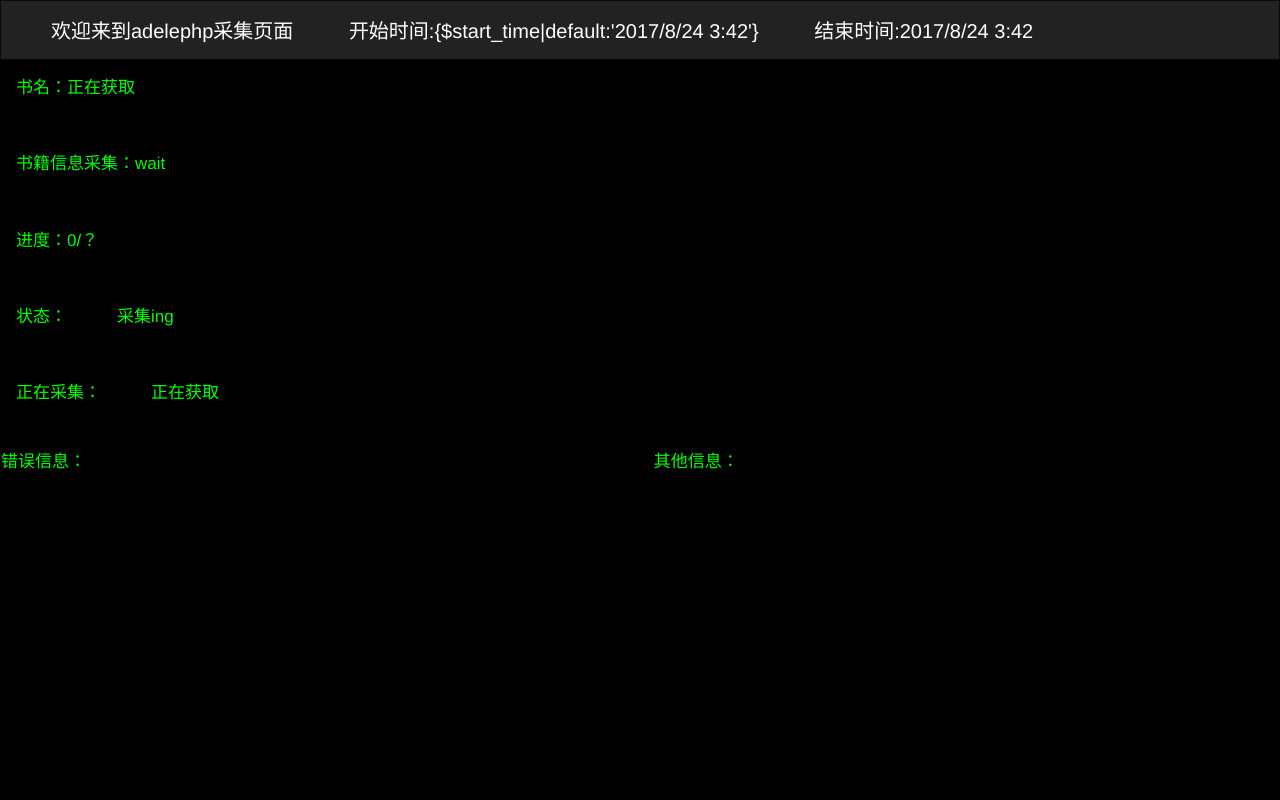
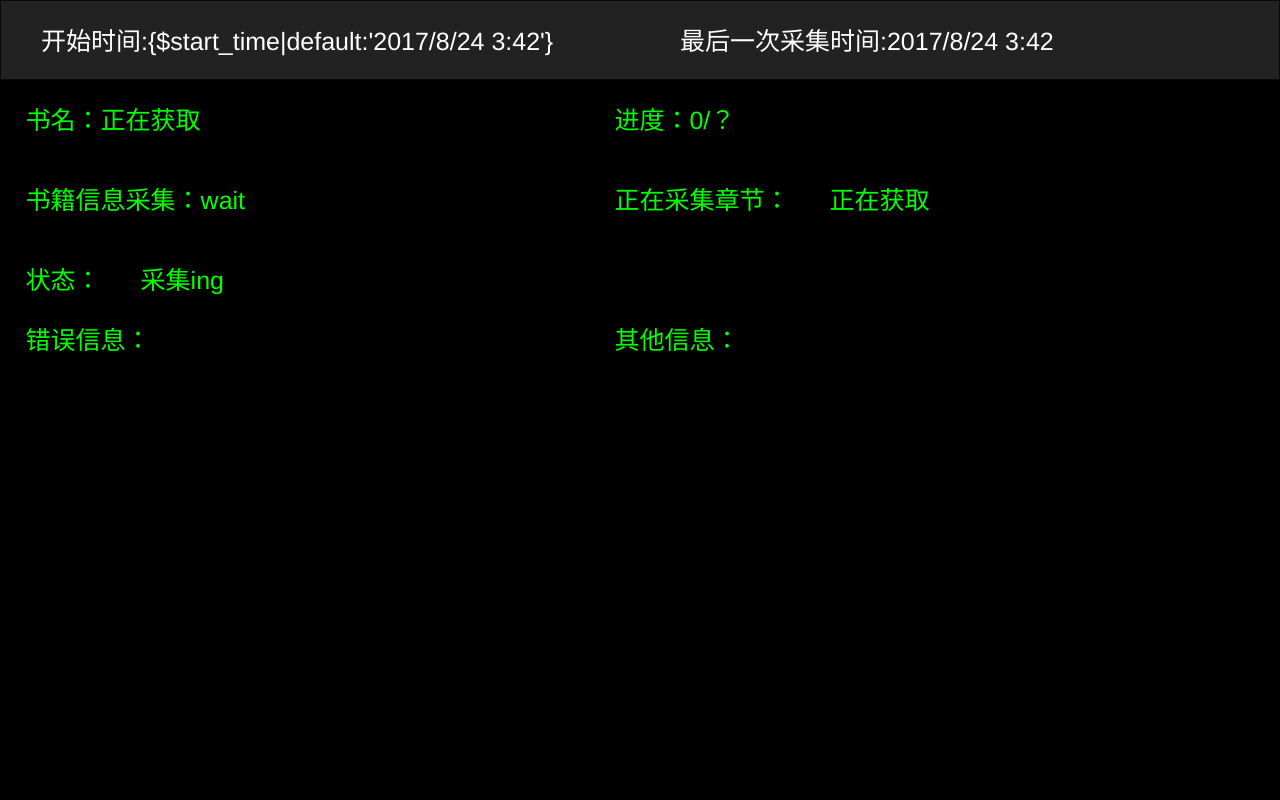
Before and after one commit to adele-php/adele_curl, a PHP site: page /DbName/application/admin/view/gather/gather.html in a window 1280 px wide. Run offline with PHP 8.4, Linux system fonts and the light colour scheme.

Commit message:
no message

```diff
--- a/application/admin/controller/Gather.php
+++ b/application/admin/controller/Gather.php
@@ -106,7 +106,7 @@
         @header('X-Accel-Buffering: no');        //解决nginx下无法及时 刷新缓冲
 
         $this->assign('start_time',date('Y-m-d H:i:s',time()));
-        $this->display('gather.html');die;
+        $this->display('gather.html');
 
         $gather_info = M('gather')->where('id='.$id)->find();
         $config = $this->getNovelConfig($gather_info);
--- a/application/admin/view/gather/gather.html
+++ b/application/admin/view/gather/gather.html
@@ -18,24 +18,36 @@
 <body>
 <div class="body">
     <div class="navbar navbar-inverse " >
-        <span class="mgl50">欢迎来到adelephp采集页面</span>
-        <span class="mgl50">开始时间:</span><span class="start_time">{$start_time|default:'2017/8/24 3:42'}</span>
-        <span class="mgl50">结束时间:</span><span class="end_time">2017/8/24 3:42</span>
+        <div>
+            <span class="mgl50">开始时间:</span><span class="start_time">{$start_time|default:'2017/8/24 3:42'}</span>
+        </div>
+        <div>
+            <span class="mgl50">最后一次采集时间:</span><span class="end_time">2017/8/24 3:42</span>
+        </div>
+
+
     </div>
 
     <div class="content">
+        <div class="con_info">
+            <div class="" >书名：<span class="book_name">正在获取</span></div>
+            <div class="" >书籍信息采集：<span class="book_status">wait</span></div>
+            <div class="" >状态：<span class="mgl50 status">采集ing</span></div>
+        </div>
 
-        <div class="alert " >书名：<span class="book_name">正在获取</span></div>
-        <div class="alert " >书籍信息采集：<span class="book_status">wait</span></div>
-        <div class="alert " >进度：<span class="now">0</span>/<span class="all">？</span></div>
-        <div class="alert " >状态：<span class="mgl50 status">采集ing</span></div>
-        <div class="alert " >正在采集：<span class="mgl50 now_section">正在获取</span></div>
+        <div class="con_info">
+            <div class="" >进度：<span class="now">0</span>/<span class="all">？</span></div>
+            <div class="" >正在采集章节：<span class="mgl50 now_section">正在获取</span></div>
+
+        </div>
 
 
-        <div class="alert error info" >
+
+
+        <div class="error info" >
             <div>错误信息：</div>
-          </div>
-        <div class="alert other info" >
+        </div>
+        <div class="other info" >
             <div>其他信息：</div>
         </div>
 
@@ -46,7 +58,7 @@
     <!--<div class="copyright">©2017 iadele.cn iadele版权所有</div>-->
 <!--</footer>-->
 <script src="{$__PUBLIC__}/bootstrap/bootstrap.min.js"></script>
-<script src="{$__PUBLIC__}/js/gather.js"></script>
+<script src="{$__PUBLIC__}/js/admin/gather/gather.js"></script>
 
 
 
--- a/application/common/function.php
+++ b/application/common/function.php
@@ -125,3 +125,7 @@
     }
     return $data;
 }
+
+function myDate(){
+    return date('H:i:s',time());
+}
--- a/extend/curl/Curl.php
+++ b/extend/curl/Curl.php
@@ -7,6 +7,7 @@
  */
 class Curl extends CurlCommon{
     private $ch;
+    public $last_curl_info = null;
 
     public function __construct($other_opts=array()){
         $this->ch = curl_init();
@@ -31,6 +32,7 @@
         curl_setopt($this->ch,CURLOPT_URL,$url );
         $result = curl_exec($this->ch);
         $curl_info = curl_getinfo( $this->ch ) ;
+        $this->last_curl_info = $curl_info;
 
         $key = $this->linkStorage($url,$curl_info['http_code']);
 
--- a/public/admin/gather/gather.css
+++ b/public/admin/gather/gather.css
@@ -1,5 +1,6 @@
 body,html{
     height: 100%;
+    font-size:20px;
 }
 .body{
     width:100%;
@@ -7,36 +8,51 @@
 }
 .navbar{
     border-radius: 0;
-    height: 60px;
+    height: 4rem;
     margin-bottom: 0;
     color:#fff;
-    line-height: 60px;
+    line-height: 4rem;
     /*text-align: center;*/
-    font-size:20px;
+    font-size:1.25rem;
 }
-.info{
-    height:200px;
-    line-height:40px;
-    padding: 0;
-    width:49%;
-    overflow-y: auto;
-    float:left;
+.navbar div{
+    width: 50%;
+    float: left;
 }
-.other{float: right;}
+
+
+
 .alert > p + p {margin-top:0}
 .info p,span.mgl50{
-    margin-left:50px;
+    margin-left:2rem;
 }
 
 .content{
     position: absolute;
-    top:60px;
+    top:4rem;
     width:100%;
     background: #000000;
     color:rgb(0,255,0);
     bottom:0;
+    font-size:1.25rem;
 }
-.alert{
-    font-size:17px;
+
+
+.con_info{
+    width:46%;
+    float:left;
+    height: 12rem;
+    line-height: 4rem;
+    padding: 0 2% 0 2%;
+}
+
+
+.info{
+    height:30rem;
+    line-height:2rem;
+    width:46%;
+    overflow-y: auto;
+    float:left;
+    padding: 0 2% 0 2%;
 
 }
--- /dev/null
+++ b/public/js/admin/gather/gather.js
@@ -0,0 +1,7 @@
+var size =20;
+var height = $('.content').height();
+
+var default_height = 16*size;
+var info_height = height-default_height-size;
+
+$('.info').height(info_height);
```
Also changed, not shown: application/admin/model/Novel.php (+22 -4 lines), resource/adele/GatherView.php (+4 -3 lines).
